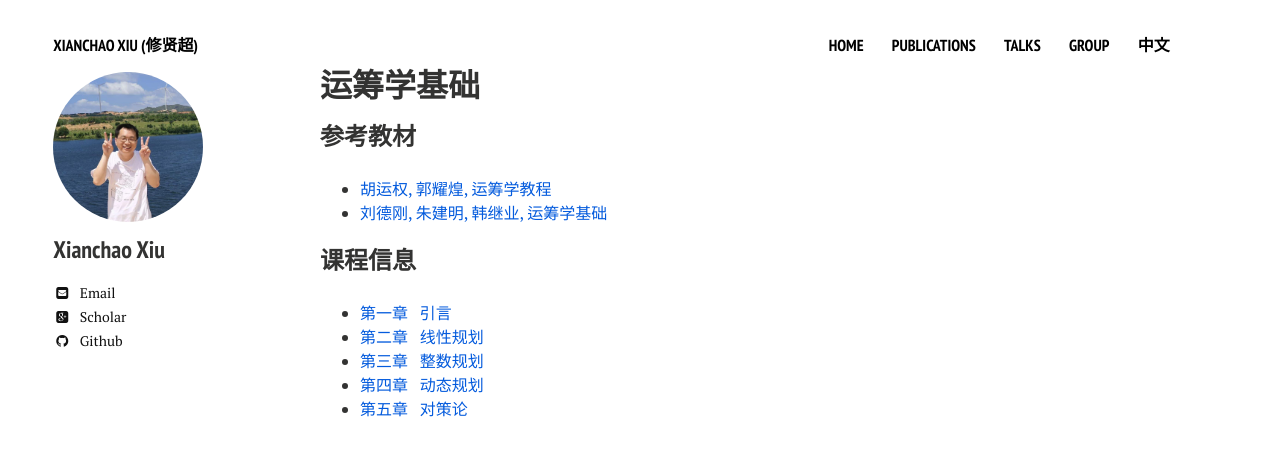
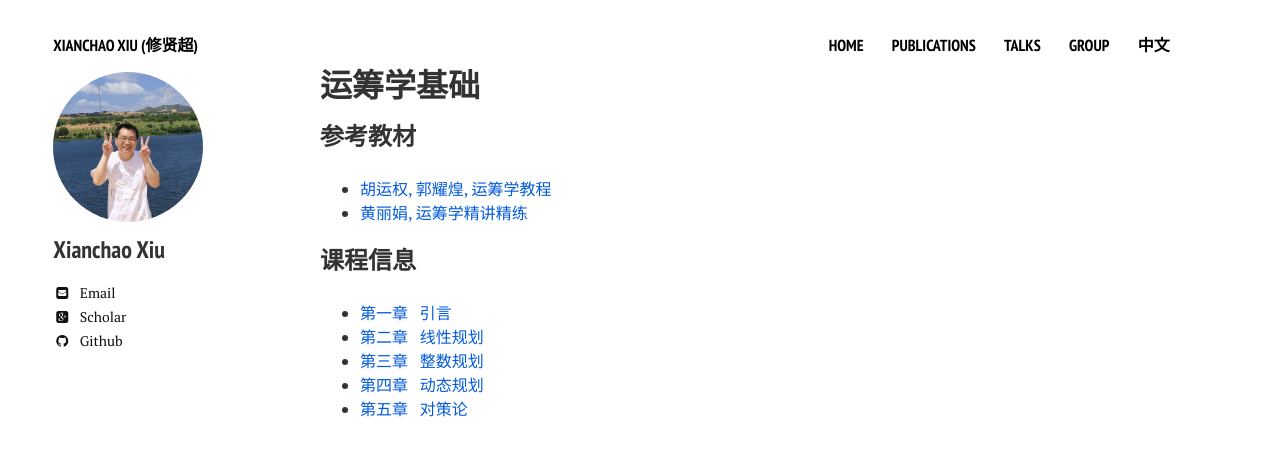
Before and after one commit to xianchaoxiu/xianchaoxiu.github.io, a Jekyll site: the page built from chinese/course/OR/2025/index.md, in a window 1280 px wide. Shown: the top 456 px of the page. Built offline with Jekyll 4.4.1, drawn with Linux system fonts in a browser that asks for light colours; nearby versions of some CDN libraries.

Commit message:
Update index.md

```diff
--- a/chinese/course/OR/2025/index.md
+++ b/chinese/course/OR/2025/index.md
@@ -7,11 +7,11 @@ share: false
 
 ### 参考教材
 * <a href="https://item.jd.com/14020941.html" class="textlink" target="_blank"> 胡运权, 郭耀煌, 运筹学教程 </a><br>
-* <a href="https://item.jd.com/13383821.html" class="textlink" target="_blank"> 刘德刚, 朱建明, 韩继业, 运筹学基础 </a><br>
+* <a href="https://item.jd.com/13383821.html" class="textlink" target="_blank"> 黄丽娟, 运筹学精讲精练 </a><br>
 
 ### 课程信息
-* <a href="../OR/2025/引言.pdf" class="textlink" target="_blank">  第一章 &nbsp;  引言<br>
-* <a href="../OR/2025/线性规划.pdf" class="textlink" target="_blank">  第二章 &nbsp;  线性规划<br>
-* <a href="../OR/2025/整数规划.pdf" class="textlink" target="_blank">  第三章 &nbsp;  整数规划<br>
-* <a href="../OR/2025/动态规划.pdf" class="textlink" target="_blank"> 第四章 &nbsp;  动态规划<br>
-* <a href="../OR/2025/对策论.pdf" class="textlink" target="_blank"> 第五章 &nbsp;  对策论<br>
+* <a href="../2025/引言.pdf" class="textlink" target="_blank">  第一章 &nbsp;  引言<br>
+* <a href="../2025/线性规划.pdf" class="textlink" target="_blank">  第二章 &nbsp;  线性规划<br>
+* <a href="../2025/整数规划.pdf" class="textlink" target="_blank">  第三章 &nbsp;  整数规划<br>
+* <a href="../2025/动态规划.pdf" class="textlink" target="_blank"> 第四章 &nbsp;  动态规划<br>
+* <a href="../2025/对策论.pdf" class="textlink" target="_blank"> 第五章 &nbsp;  对策论<br>
```
